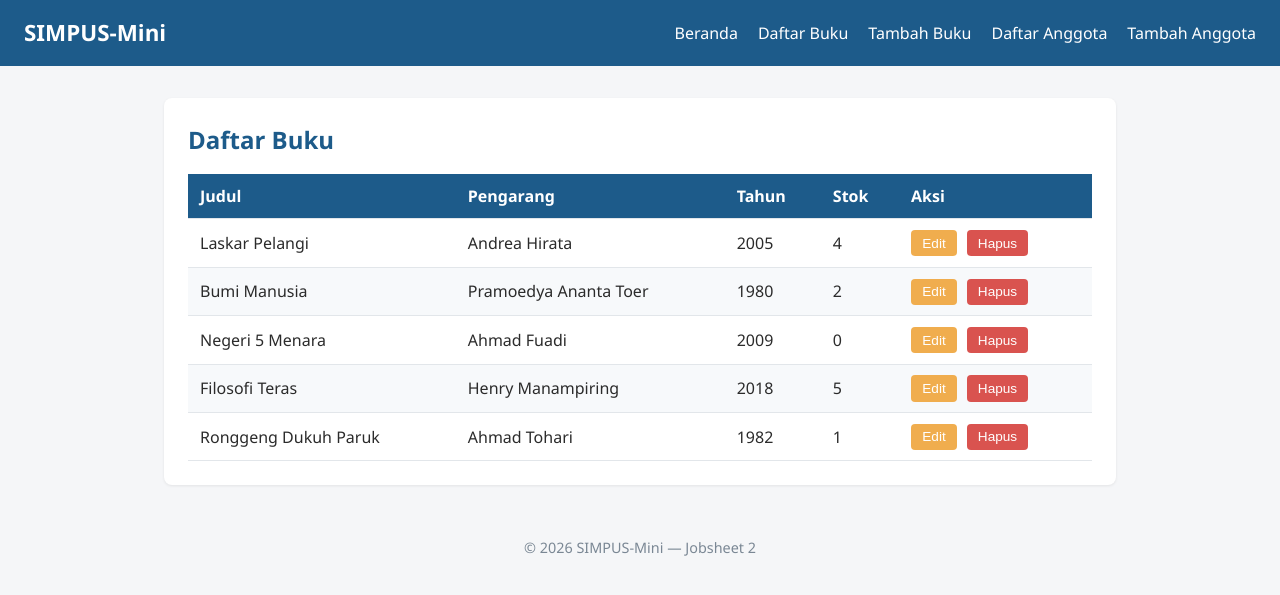
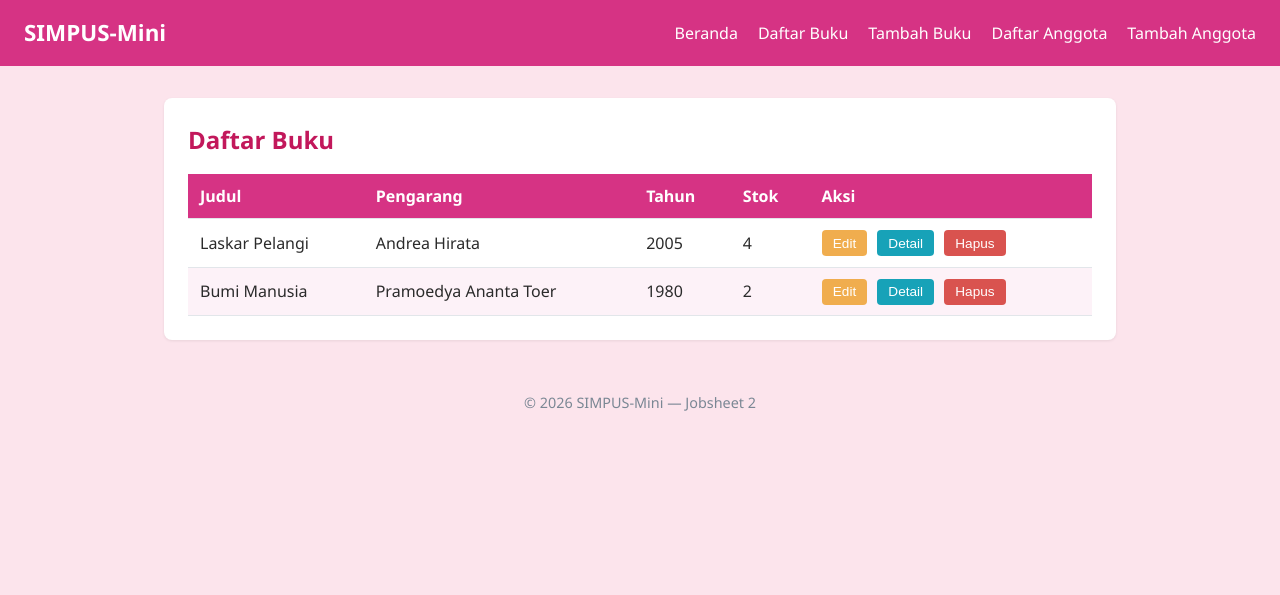
Before and after one commit to callistakushermyla731/PemrogramanWeb-Callista, a PHP site: page /buku/list.html in a window 1280 px wide. Shown: the top 595 px of the page. Run offline with PHP 8.4, Linux system fonts and the light colour scheme.

Commit message:
selesaikan jobsheet 2 dan latihan tambahan

```diff
--- a/jobsheet2/assets/css/style.css
+++ b/jobsheet2/assets/css/style.css
@@ -8,12 +8,12 @@
 body {
     font-family: "Segoe UI", Arial, sans-serif;
     color: #2b2b2b;
-    background-color: #f5f6f8;
+    background-color: #fce4ec; /* Background soft pink */
     line-height: 1.5;
 }
 
 a {
-    color: #1d5b8a;
+    color: #c2185b; /* Warna pink tema */
     text-decoration: none;
 }
 
@@ -23,13 +23,13 @@ a:hover {
 
 /* ===== Header & Navbar (Flexbox) ===== */
 header {
-    background-color: #1d5b8a;
+    background-color: #d63384; /* Warna pink tema */
     color: #fff;
     padding: 1rem 1.5rem;
     display: flex;
     align-items: center;
     justify-content: space-between;
-    flex-wrap: wrap;
+    flex-wrap: wrap; /* Memindahkan menu ke baris baru saat layar sempit */
 }
 
 header h1 {
@@ -64,18 +64,18 @@ section {
 
 section h2 {
     margin-bottom: 1rem;
-    color: #1d5b8a;
+    color: #c2185b; /* Warna pink tema */
 }
 
-/* ===== Kartu Statistik (CSS Grid) ===== */
+/* ===== Kartu Statistik (CSS Grid 4 Kolom) ===== */
 .card-container {
     display: grid;
-    grid-template-columns: repeat(3, 1fr);
+    grid-template-columns: repeat(4, 1fr); /* Diubah dari 3 menjadi 4 kolom */
     gap: 1rem;
 }
 
 .card-container article {
-    background-color: #eef4fa;
+    background-color: #f8bbd0;
     border-radius: 8px;
     padding: 1.25rem;
     text-align: center;
@@ -83,14 +83,14 @@ section h2 {
 
 .card-container article h3 {
     font-size: 0.95rem;
-    color: #55677a;
+    color: #880e4f;
     margin-bottom: 0.5rem;
 }
 
 .card-container article p {
     font-size: 1.8rem;
     font-weight: 700;
-    color: #1d5b8a;
+    color: #c2185b; /* Warna pink tema */
 }
 
 /* ===== Tabel ===== */
@@ -106,18 +106,19 @@ th, td {
 }
 
 thead {
-    background-color: #1d5b8a;
+    background-color: #d63384; /* Warna pink tema */
     color: #fff;
 }
 
 tbody tr:nth-child(even) {
-    background-color: #f7f9fb;
+    background-color: #fdf2f8;
 }
 
 tbody tr:hover {
-    background-color: #eef4fa;
+    background-color: #f8bbd0;
 }
 
+/* Styling Tombol Aksi menggunakan Class Khusus */
 td button {
     padding: 0.35rem 0.7rem;
     margin-right: 0.35rem;
@@ -125,16 +126,19 @@ td button {
     border-radius: 4px;
     cursor: pointer;
     font-size: 0.85rem;
-}
-
-td button:first-of-type {
-    background-color: #f0ad4e;
     color: #fff;
 }
 
-td button:last-of-type {
-    background-color: #d9534f;
-    color: #fff;
+.btn-detail {
+    background-color: #17a2b8; /* Warna Biru/Cyan */
+}
+
+.btn-edit {
+    background-color: #f0ad4e; /* Warna Kuning/Oranye */
+}
+
+.btn-delete {
+    background-color: #d9534f; /* Warna Merah */
 }
 
 /* ===== Form ===== */
@@ -162,7 +166,7 @@ form textarea {
 }
 
 form button[type="submit"] {
-    background-color: #1d5b8a;
+    background-color: #d63384; /* Warna pink tema */
     color: #fff;
     border: none;
     padding: 0.6rem 1.5rem;
@@ -172,7 +176,7 @@ form button[type="submit"] {
 }
 
 form button[type="submit"]:hover {
-    background-color: #164869;
+    background-color: #c2185b;
 }
 
 /* ===== Footer ===== */
--- a/jobsheet2/buku/list.html
+++ b/jobsheet2/buku/list.html
@@ -39,8 +39,9 @@
                         <td>2005</td>
                         <td>4</td>
                         <td>
-                            <button type="button">Edit</button>
-                            <button type="button">Hapus</button>
+                            <button type="button" class="btn-edit">Edit</button>
+                            <button type="button" class="btn-detail">Detail</button>
+                            <button type="button" class="btn-delete">Hapus</button>
                         </td>
                     </tr>
                     <tr>
@@ -49,38 +50,9 @@
                         <td>1980</td>
                         <td>2</td>
                         <td>
-                            <button type="button">Edit</button>
-                            <button type="button">Hapus</button>
-                        </td>
-                    </tr>
-                    <tr>
-                        <td>Negeri 5 Menara</td>
-                        <td>Ahmad Fuadi</td>
-                        <td>2009</td>
-                        <td>0</td>
-                        <td>
-                            <button type="button">Edit</button>
-                            <button type="button">Hapus</button>
-                        </td>
-                    </tr>
-                    <tr>
-                        <td>Filosofi Teras</td>
-                        <td>Henry Manampiring</td>
-                        <td>2018</td>
-                        <td>5</td>
-                        <td>
-                            <button type="button">Edit</button>
-                            <button type="button">Hapus</button>
-                        </td>
-                    </tr>
-                    <tr>
-                        <td>Ronggeng Dukuh Paruk</td>
-                        <td>Ahmad Tohari</td>
-                        <td>1982</td>
-                        <td>1</td>
-                        <td>
-                            <button type="button">Edit</button>
-                            <button type="button">Hapus</button>
+                            <button type="button" class="btn-edit">Edit</button>
+                            <button type="button" class="btn-detail">Detail</button>
+                            <button type="button" class="btn-delete">Hapus</button>
                         </td>
                     </tr>
                 </tbody>
--- a/jobsheet2/index.html
+++ b/jobsheet2/index.html
@@ -40,6 +40,11 @@
                     <h3>Sedang Dipinjam</h3>
                     <p>3</p>
                 </article>
+                <!-- Kolom Keempat Baru -->
+                <article>
+                    <h3>Buku Terlambat</h3>
+                    <p>1</p>
+                </article>
             </div>
         </section>
     </main>
```
Also changed, not shown: jobsheet2/anggota/list.html (+3 -12 lines).
